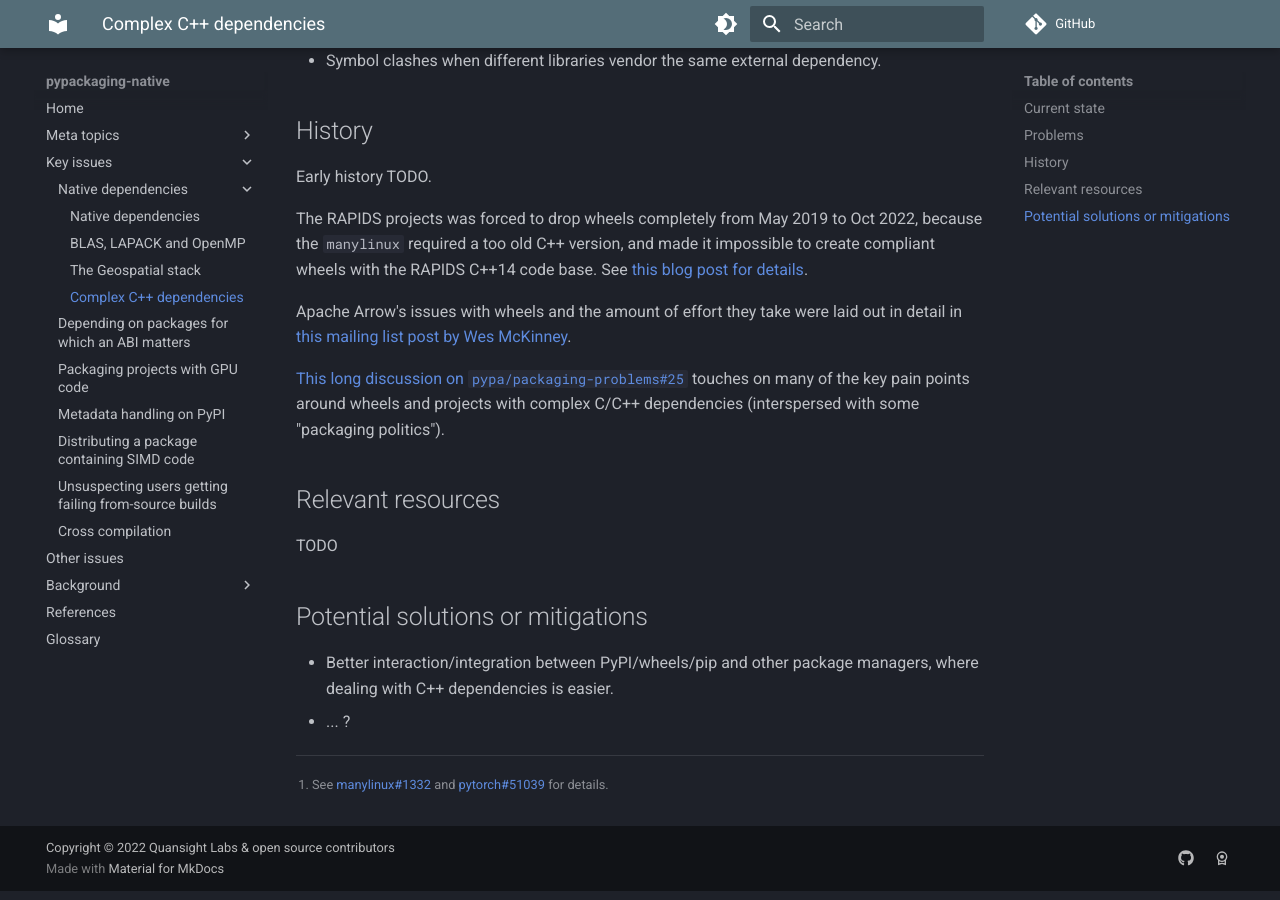
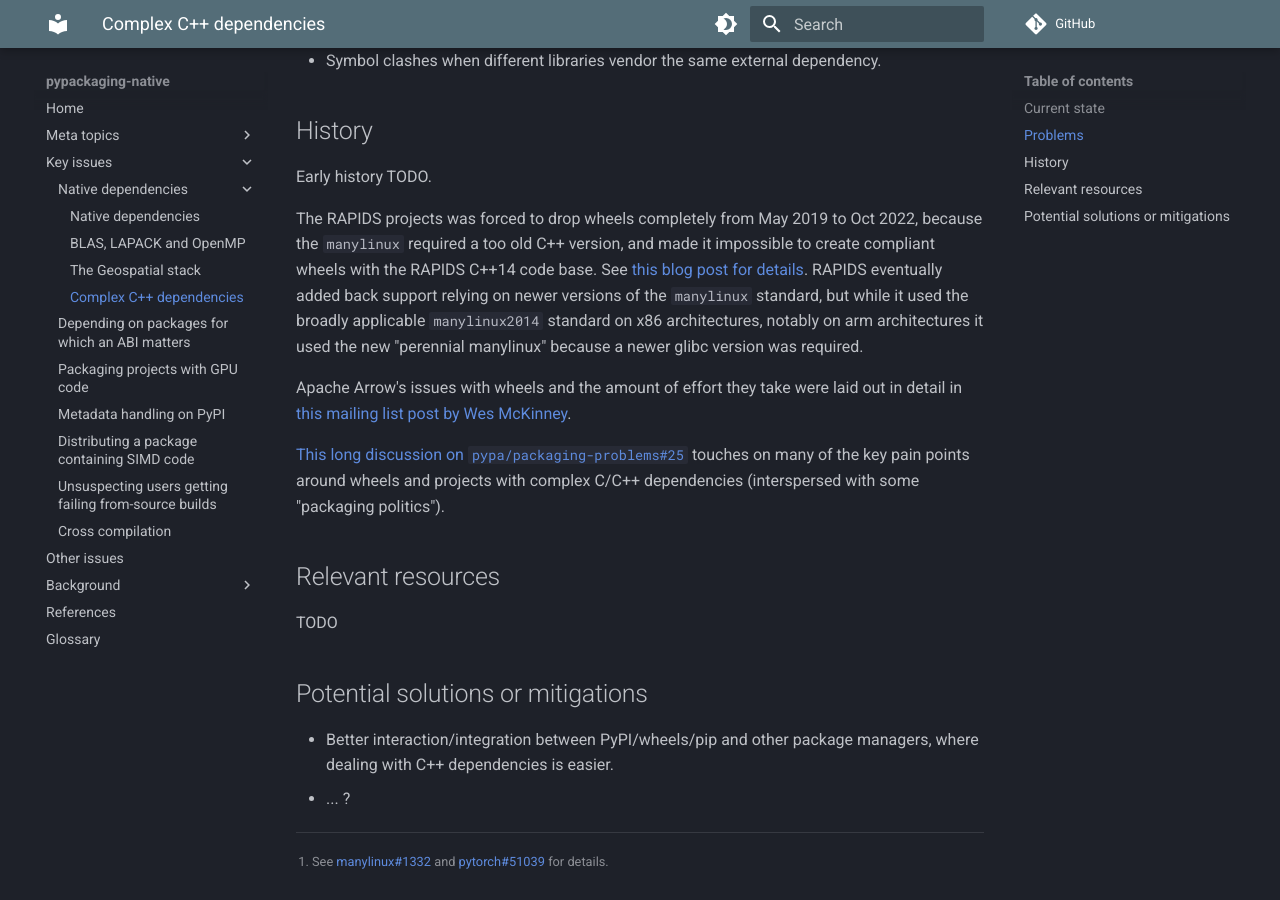
Before and after one commit to pypackaging-native/pypackaging-native, an MkDocs documentation site: the page built from docs/key-issues/native-dependencies/cpp_deps.md, in a window 1280 px wide and 900 px high, scrolled down 2316 px. Built offline with MkDocs 1.6.1 and Material for MkDocs 9.7.7, drawn with Linux system fonts in a browser that asks for light colours; comment, search, counter and statistics services are not loaded.

Commit message:
Add some notes on RAPIDS

```diff
--- a/docs/key-issues/native-dependencies/cpp_deps.md
+++ b/docs/key-issues/native-dependencies/cpp_deps.md
@@ -234,6 +234,10 @@ The RAPIDS projects was forced to drop wheels completely from May 2019 to Oct
 2022, because the `manylinux` required a too old C++ version, and made it
 impossible to create compliant wheels with the RAPIDS C++14 code base. See
 [this blog post for details](https://medium.com/rapids-ai/rapids-0-7-release-drops-pip-packages-47fc966e9472).
+RAPIDS eventually added back support relying on newer versions of the
+`manylinux` standard, but while it used the broadly applicable `manylinux2014`
+standard on x86 architectures, notably on arm architectures it used the new
+"perennial manylinux" because a newer glibc version was required.
 
 Apache Arrow's issues with wheels and the amount of effort they take were laid out
 in detail in [this mailing list post by Wes McKinney](https://lists.apache.org/thread/mxvp4mcx01mvox8jckgszyg0h65ddlkn).
```
